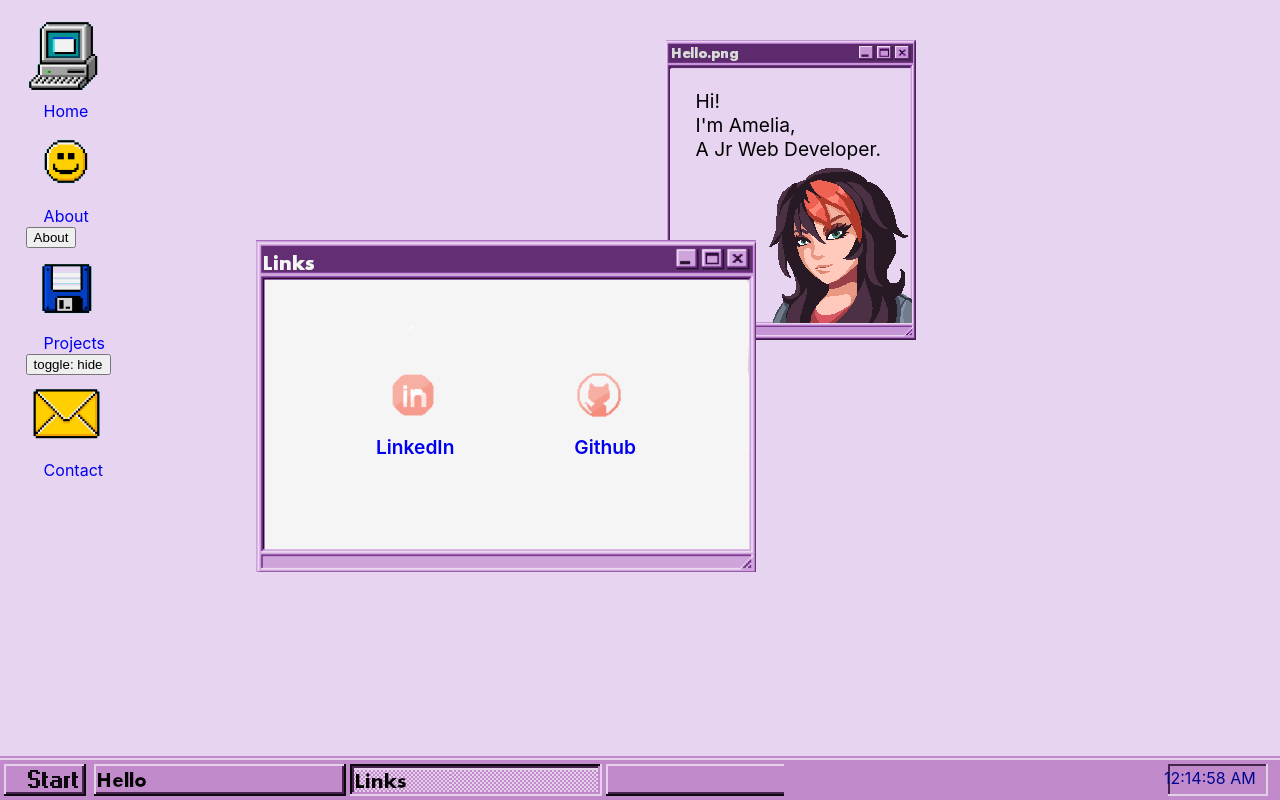
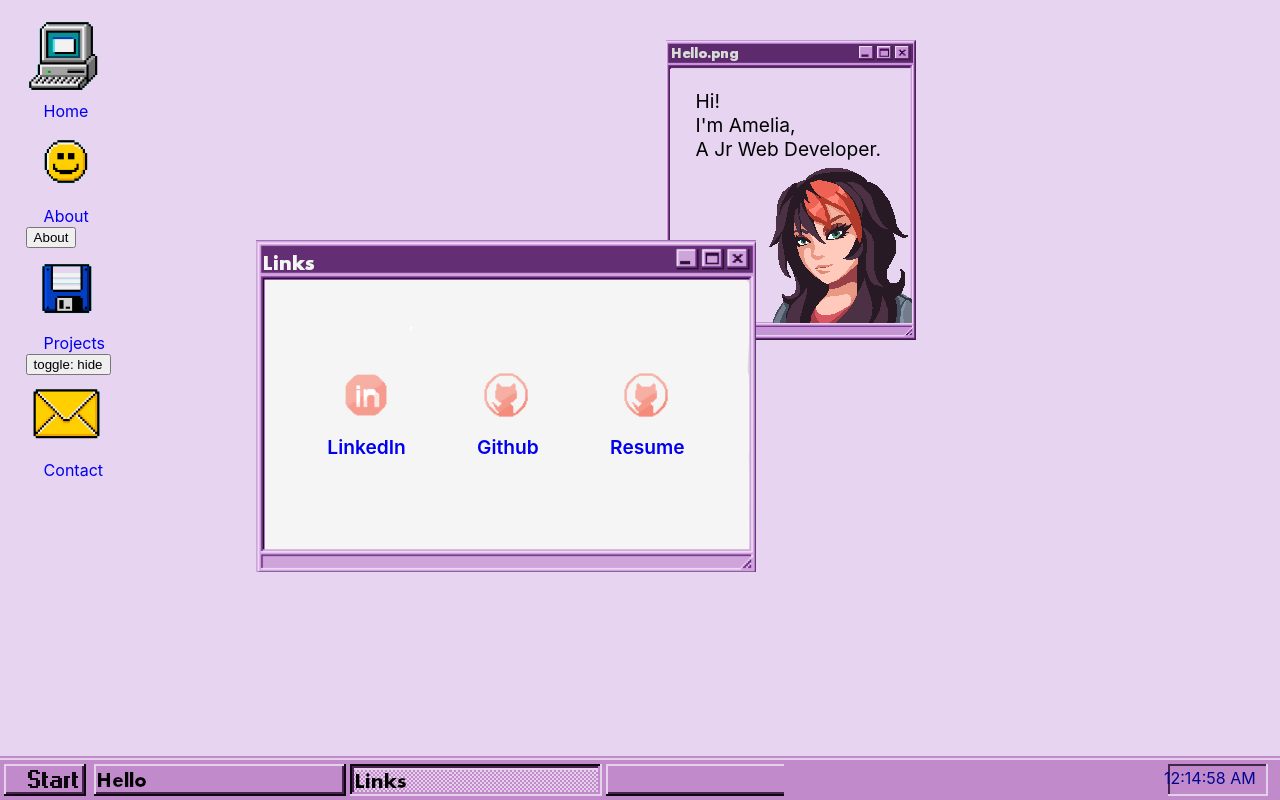
Before and after one commit to ameliaxjones/Portfolio-2.0, a React (Create React App) app: page / in a window 1280 px wide. Built offline with nearby package versions, Linux system fonts and the light colour scheme.

Commit message:
Add PDF Download for Resume Link

```diff
--- a/package.json
+++ b/package.json
@@ -9,6 +9,7 @@
     "react": "^18.1.0",
     "react-dom": "^18.1.0",
     "react-draggable": "^4.4.5",
+    "react-pdf": "^5.7.2",
     "react-router-dom": "^6.3.0",
     "react-scripts": "5.0.1",
     "typewriter-effect": "^2.18.2",
--- a/src/About.css
+++ b/src/About.css
@@ -6,6 +6,7 @@
   height: 385px;
   position: relative;
   z-index: 2;
+
 }
 
 #content {
--- a/src/pages/ErrorPage.js
+++ b/src/pages/ErrorPage.js
@@ -1,10 +1,11 @@
 import React from "react";
+
 
 function ErrorPage(){
     return (
 
         <div>
-            Error. Page doesnt exsist
+            <p>Error. Page doesnt exsist</p>
         </div>
     )
 
--- a/src/pages/Home.js
+++ b/src/pages/Home.js
@@ -20,6 +20,7 @@ function Home() {
           <div className="icons">
             <img id="linkedin" src="assets/linkedin.png" />
             <img id="github" src="assets/github.png" />
+            <img id="github" src="assets/github.png" />
           </div>
           <div id="links">
             <a
@@ -33,6 +34,13 @@ function Home() {
               Github
             </a>
 
+            <a
+              href="/assets/Amelia _Jones_Tech_Resume.pdf"
+              target="_blank"
+            >
+              Resume
+            </a>
+
           </div>
         </div>
       </Draggable>
```
Also changed, not shown: 1 other file (tests, documents, lock files or other folders).
